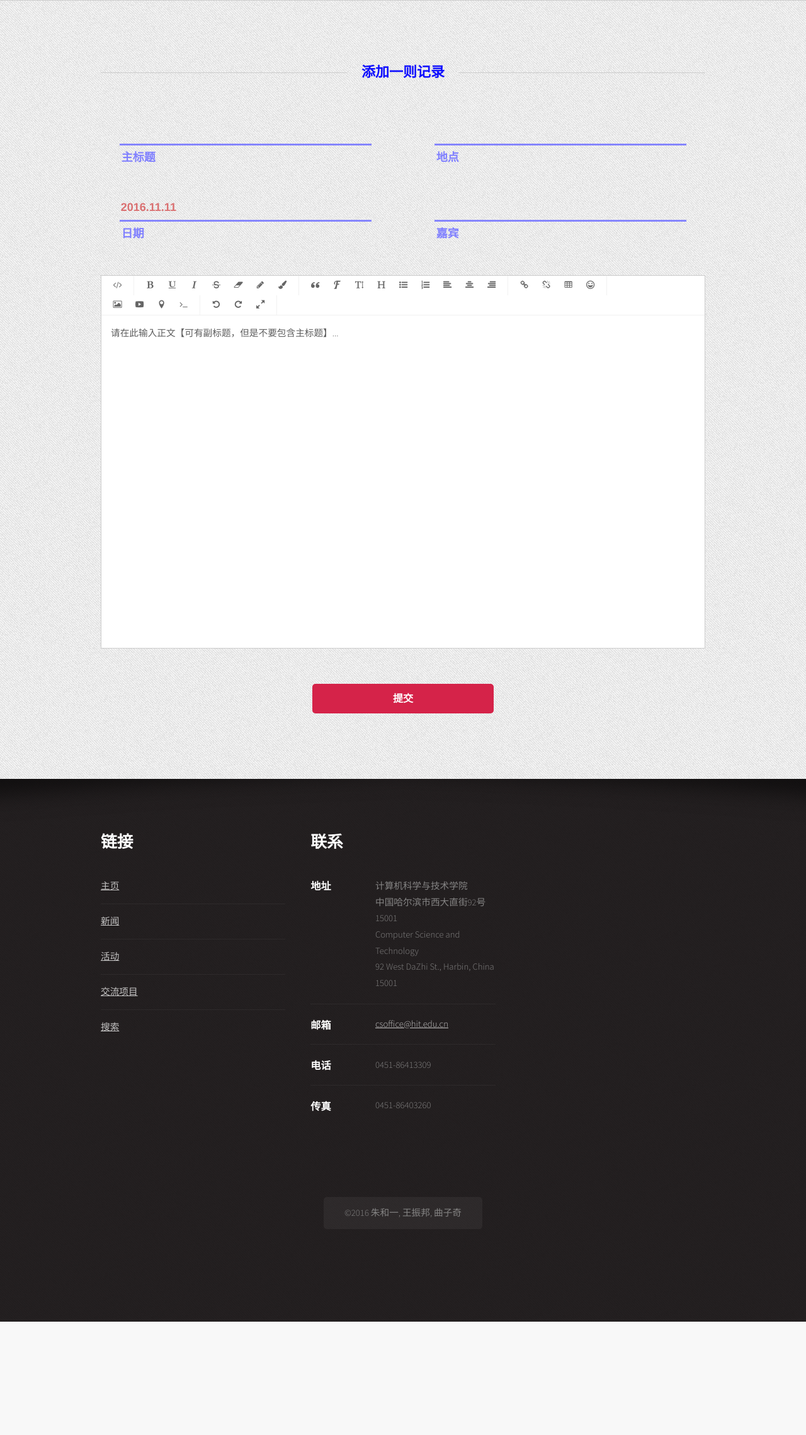
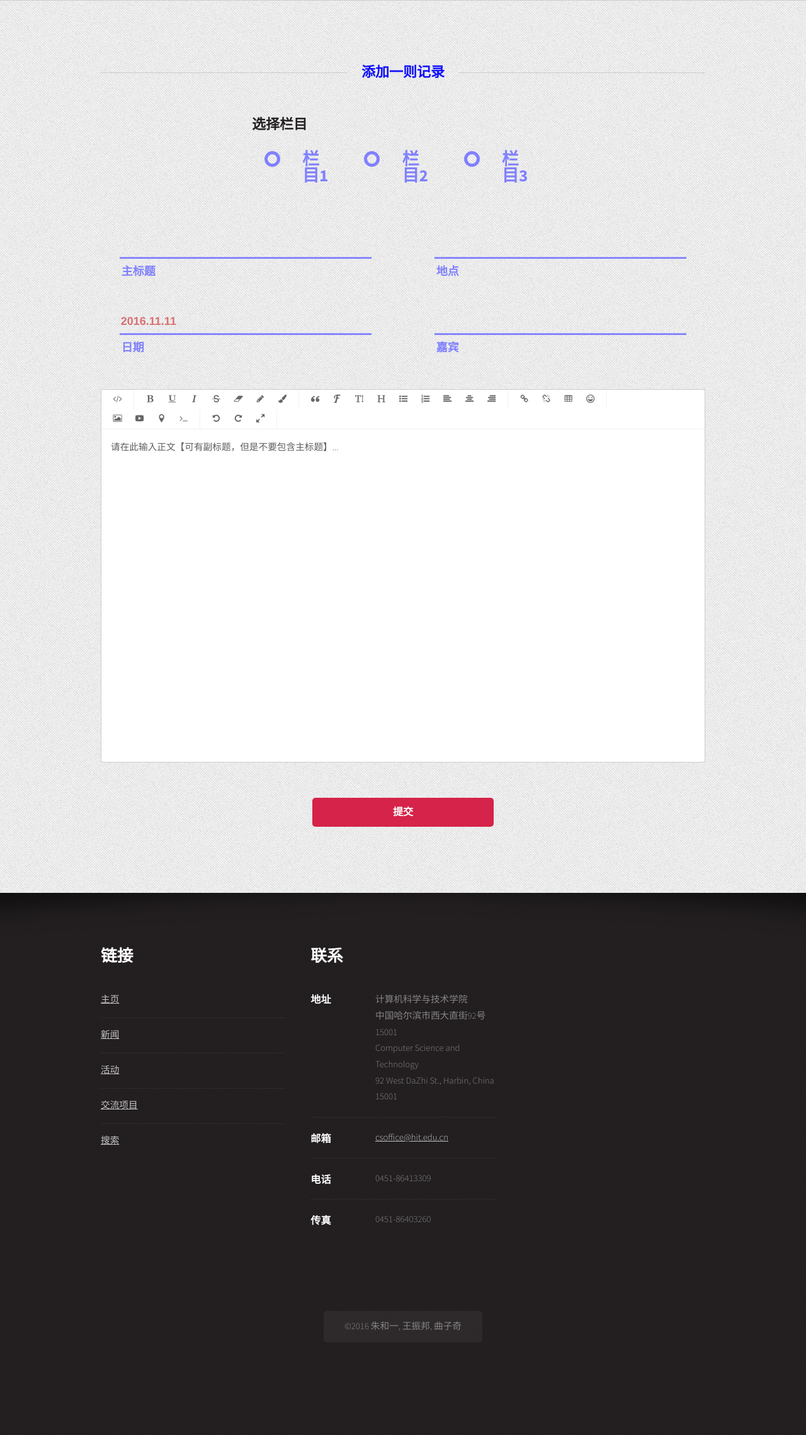
Before and after one commit to CookieFun/SE_Fall2016, a Django app: page /add-record in a window 1280 px wide. Shown: the part 282-2561 px from the top of the page at 63% size. Before the commit the page ends 2381 px from the top, so only its background shows below. Run offline with Django 3.2, Linux system fonts and the light colour scheme; some libraries are stand-ins or nearby versions; some web fonts are replaced.

Commit message:
add record--step 5.2.4 : column

```diff
--- /dev/null
+++ b/blog/static/css/add-record-radio.css
@@ -0,0 +1,93 @@
+.radiocontainer{
+  display: block;
+  position: relative;
+  margin: 1em auto 1px;
+  height: 0;
+  width: 50%;
+  bottom: 0; left:0; right: 0; top:0;
+  padding: 0;
+}
+
+
+.radiocontainer ul{
+  list-style: none;
+  height: 100%;
+  width: 100%;
+  margin: 0;
+  padding: 0;
+}
+
+
+.radiocontainer ul li{
+  color: #8080ff;
+  position: relative;
+  float: left;
+  width: 33%;
+  height: 100px;
+}
+
+.radiocontainer ul li input[type=radio]{
+  position: absolute;
+  visibility: hidden;
+}
+
+.radiocontainer ul li label{
+  display: block;
+  position: relative;
+  font-weight: 600;
+  font-size: 1.85em;
+  padding: 20px 25px 25px 80px;
+  margin: 10px auto;
+  height: 30px;
+  z-index: 9;
+  cursor: pointer;
+  -webkit-transition: all 0.25s linear;
+}
+
+.radiocontainer ul li:hover label{
+	color: #8080FF;
+}
+
+.radiocontainer ul li .check{
+  display: block;
+  position: absolute;
+  border: 5px solid #8080ff;
+  border-radius: 100%;
+  height: 25px;
+  width: 25px;
+  top: 30px;
+  left: 20px;
+	z-index: 5;
+	transition: border .25s linear;
+	-webkit-transition: border .25s linear;
+}
+
+.radiocontainer ul li:hover .check {
+  border: 5px solid #8080ff;
+}
+
+.radiocontainer ul li .check::before {
+  display: block;
+  position: absolute;
+	content: '';
+  border-radius: 100%;
+  height: 15px;
+  width: 15px;
+  top: 0px;
+	left: 0px;
+  margin: auto;
+	transition: background 0.25s linear;
+	-webkit-transition: background 0.25s linear;
+}
+
+.radiocontainer input[type=radio]:checked ~ .check {
+  border: 5px solid #da7071;
+}
+
+.radiocontainer input[type=radio]:checked ~ .check::before{
+  background: #da7071;
+}
+
+.radiocontainer input[type=radio]:checked ~ label{
+  color: #da7071;
+}
--- a/blog/templates/add record.html
+++ b/blog/templates/add record.html
@@ -5,6 +5,7 @@
 {% block css %}
     <link rel="stylesheet" type="text/css" href="{% static "editor/css/wangEditor.min.css" %}" />
     <link rel="stylesheet" type="text/css" href="{% static "css/component.css" %}" />
+    <link rel="stylesheet" type="text/css" href="{% static "css/add-record-radio.css" %}" />
 {% endblock %}
 
 {% block main %}
@@ -20,6 +21,37 @@
                         </section>
 				</div>
 			</div>
+            <div class="row">
+                <div class="12u">
+                    <div class="radiocontainer">
+                        <h2>选择栏目</h2>
+
+                        <ul>
+                            <li>
+                            <input type="radio" id="f-option" name="selector">
+                            <label for="f-option">栏目1</label>
+
+                            <div class="check"></div>
+                          </li>
+
+                          <li>
+                            <input type="radio" id="s-option" name="selector">
+                            <label for="s-option">栏目2</label>
+
+                            <div class="check"><div class="inside"></div></div>
+                          </li>
+
+                          <li>
+                            <input type="radio" id="t-option" name="selector">
+                            <label for="t-option">栏目3</label>
+
+                            <div class="check"><div class="inside"></div></div>
+                          </li>
+                        </ul>
+                    </div>
+
+                </div>
+            </div>
             <div class="row">
 				<div class="6u">
                     <section class="content bgcolor-8">
@@ -54,6 +86,8 @@
                     </section>
                 </div>
 			</div>
+
+
             <div class="row">
 				<div class="12u">
                     <div id="div1" style="height: 600px;"><p>请在此输入正文【可有副标题，但是不要包含主标题】...</p></div>
```
